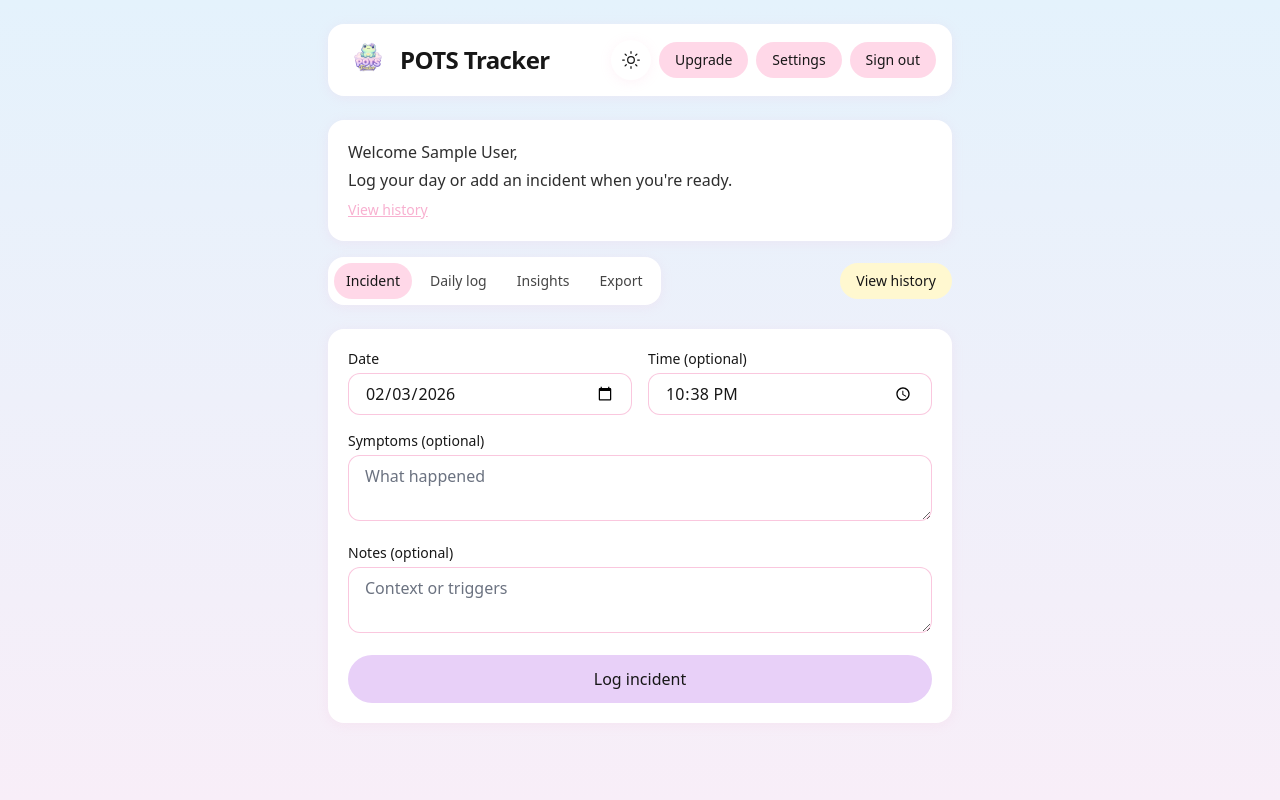
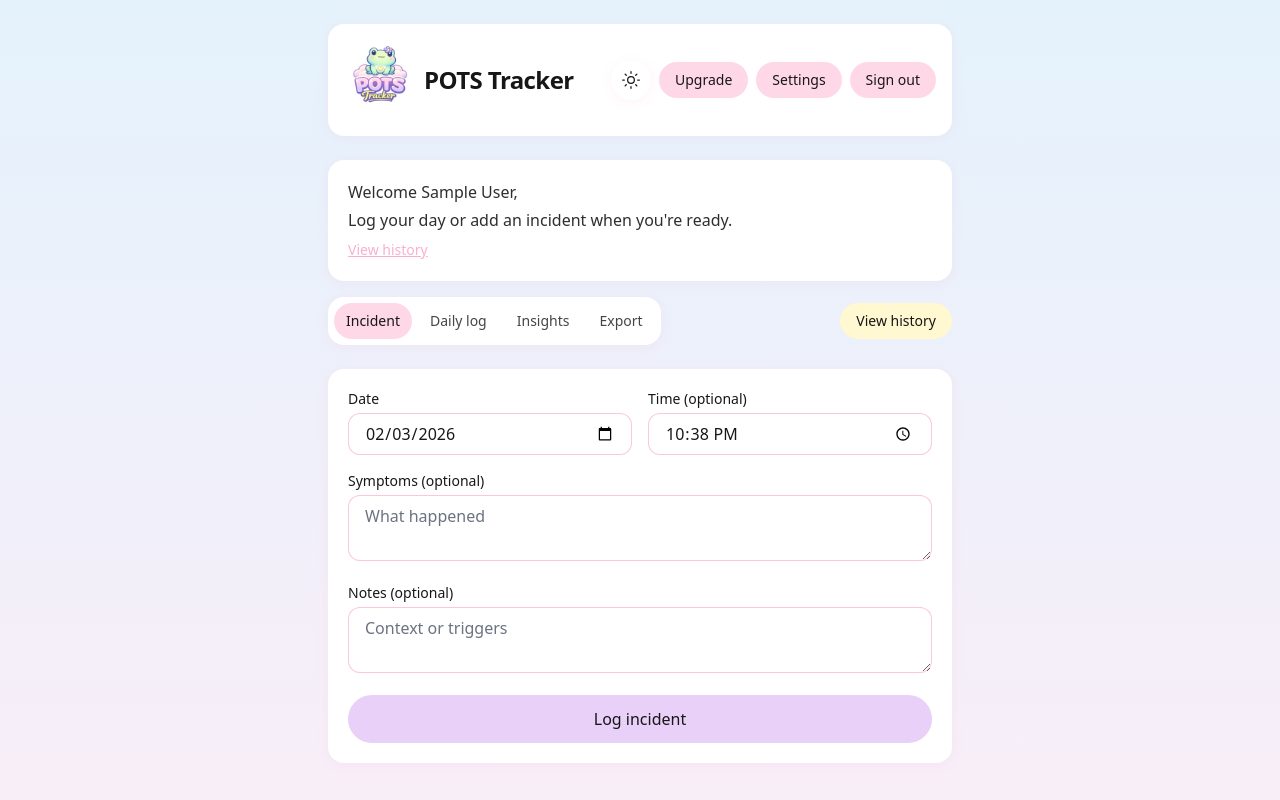
Before and after one commit to RMPasta/pots-tracker, a Next.js app: page /dashboard in a window 1280 px wide. Built offline with nearby package versions, Linux system fonts and the light colour scheme; no server answers; sample sign-in values are in the browser's storage.

Commit message:
Header logo: larger cropped logo (72px), taller navbar (min-h-88px)

```diff
--- a/src/app/dashboard/history/[id]/edit/page.tsx
+++ b/src/app/dashboard/history/[id]/edit/page.tsx
@@ -24,9 +24,9 @@ export default async function ReportEditPage({ params }: { params: Promise<{ id:
 
   return (
     <div className="mx-auto flex min-h-screen w-full max-w-2xl flex-col gap-4 p-4 sm:gap-6 sm:p-6">
-      <header className="flex items-center justify-between rounded-2xl bg-card-bg px-3 py-2.5 shadow-(--shadow-soft) sm:px-4 sm:py-3">
+      <header className="flex min-h-[88px] items-center justify-between rounded-2xl bg-card-bg px-3 py-4 shadow-(--shadow-soft) sm:px-4 sm:py-5">
         <div className="flex items-center gap-2">
-          <AppLogo size="sm" className="shrink-0" />
+          <AppLogo size="header" />
           <h1 className="text-2xl font-semibold tracking-tight text-foreground-soft">
             POTS Tracker
           </h1>
--- a/src/app/dashboard/history/[id]/page.tsx
+++ b/src/app/dashboard/history/[id]/page.tsx
@@ -44,9 +44,9 @@ export default async function ReportDetailPage({ params }: { params: Promise<{ i
 
   return (
     <div className="mx-auto flex min-h-screen w-full max-w-2xl flex-col gap-4 p-4 sm:gap-6 sm:p-6">
-      <header className="flex items-center justify-between rounded-2xl bg-card-bg px-3 py-2.5 shadow-(--shadow-soft) sm:px-4 sm:py-3">
+      <header className="flex min-h-[88px] items-center justify-between rounded-2xl bg-card-bg px-3 py-4 shadow-(--shadow-soft) sm:px-4 sm:py-5">
         <div className="flex items-center gap-2">
-          <AppLogo size="sm" className="shrink-0" />
+          <AppLogo size="header" />
           <h1 className="text-2xl font-semibold tracking-tight text-foreground-soft">
             POTS Tracker
           </h1>
--- a/src/app/dashboard/history/page.tsx
+++ b/src/app/dashboard/history/page.tsx
@@ -79,9 +79,9 @@ export default async function HistoryPage() {
 
   return (
     <div className="mx-auto flex min-h-screen w-full max-w-2xl flex-col gap-4 p-4 sm:gap-6 sm:p-6">
-      <header className="flex items-center justify-between rounded-2xl bg-card-bg px-3 py-2.5 shadow-(--shadow-soft) sm:px-4 sm:py-3">
+      <header className="flex min-h-[88px] items-center justify-between rounded-2xl bg-card-bg px-3 py-4 shadow-(--shadow-soft) sm:px-4 sm:py-5">
         <div className="flex items-center gap-2">
-          <AppLogo size="sm" className="shrink-0" />
+          <AppLogo size="header" />
           <h1 className="text-2xl font-semibold tracking-tight text-foreground-soft">
             POTS Tracker
           </h1>
--- a/src/app/dashboard/incidents/[id]/edit/page.tsx
+++ b/src/app/dashboard/incidents/[id]/edit/page.tsx
@@ -31,9 +31,9 @@ export default async function IncidentEditPage({
 
   return (
     <div className="mx-auto flex min-h-screen w-full max-w-2xl flex-col gap-4 p-4 sm:gap-6 sm:p-6">
-      <header className="flex items-center justify-between rounded-2xl bg-card-bg px-3 py-2.5 shadow-(--shadow-soft) sm:px-4 sm:py-3">
+      <header className="flex min-h-[88px] items-center justify-between rounded-2xl bg-card-bg px-3 py-4 shadow-(--shadow-soft) sm:px-4 sm:py-5">
         <div className="flex items-center gap-2">
-          <AppLogo size="sm" className="shrink-0" />
+          <AppLogo size="header" />
           <h1 className="text-2xl font-semibold tracking-tight text-foreground-soft">
             POTS Tracker
           </h1>
--- a/src/app/dashboard/page.tsx
+++ b/src/app/dashboard/page.tsx
@@ -26,9 +26,9 @@ export default async function DashboardPage({ searchParams }: Props) {
 
   return (
     <div className="mx-auto flex min-h-screen w-full max-w-2xl flex-col gap-4 p-4 sm:gap-6 sm:p-6">
-      <header className="flex items-center justify-between rounded-2xl bg-card-bg px-3 py-2.5 shadow-(--shadow-soft) sm:px-4 sm:py-3">
+      <header className="flex min-h-[88px] items-center justify-between rounded-2xl bg-card-bg px-3 py-4 shadow-(--shadow-soft) sm:px-4 sm:py-5">
         <div className="flex items-center gap-2">
-          <AppLogo size="sm" className="shrink-0" />
+          <AppLogo size="header" />
           <h1 className="text-2xl font-semibold tracking-tight text-foreground-soft">
             POTS Tracker
           </h1>
--- a/src/app/dashboard/settings/page.tsx
+++ b/src/app/dashboard/settings/page.tsx
@@ -17,9 +17,9 @@ export default async function SettingsPage() {
 
   return (
     <div className="mx-auto flex min-h-screen w-full max-w-2xl flex-col gap-4 p-4 sm:gap-6 sm:p-6">
-      <header className="flex items-center justify-between rounded-2xl bg-card-bg px-3 py-2.5 shadow-(--shadow-soft) sm:px-4 sm:py-3">
+      <header className="flex min-h-[88px] items-center justify-between rounded-2xl bg-card-bg px-3 py-4 shadow-(--shadow-soft) sm:px-4 sm:py-5">
         <div className="flex items-center gap-2">
-          <AppLogo size="sm" className="shrink-0" />
+          <AppLogo size="header" />
           <h1 className="text-2xl font-semibold tracking-tight text-foreground-soft">
             POTS Tracker
           </h1>
--- a/src/components/AppLogo.tsx
+++ b/src/components/AppLogo.tsx
@@ -1,8 +1,8 @@
 import Image from 'next/image';
 
-type Size = 'sm' | 'md' | 'lg' | 'xl';
+type Size = 'sm' | 'md' | 'lg' | 'xl' | 'header';
 
-const sizes: Record<Size, number> = {
+const sizes: Record<Exclude<Size, 'header'>, number> = {
   sm: 48,
   md: 80,
   lg: 120,
@@ -10,6 +10,20 @@ const sizes: Record<Size, number> = {
 };
 
 export function AppLogo({ size = 'md', className }: { size?: Size; className?: string }) {
+  if (size === 'header') {
+    return (
+      <div className="flex h-[72px] w-[72px] shrink-0 items-center justify-center overflow-hidden rounded-[4px]">
+        <Image
+          src="/logo.png"
+          alt="POTS Tracker"
+          width={96}
+          height={96}
+          className="scale-[1.34] object-center"
+          priority
+        />
+      </div>
+    );
+  }
   const px = sizes[size];
   return (
     <Image
```
